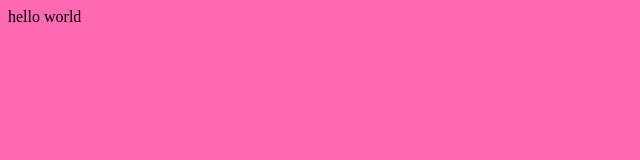
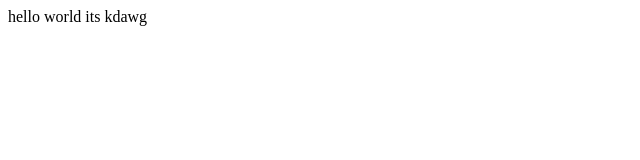
Before and after one commit to kas05175/katieschirrmacher, a plain HTML site: page index.html in a window 1280 px wide. Shown: the whole page, without its empty margins (0-640 px from the left). Drawn offline with Linux system fonts and the light colour scheme.

Commit message:
Update index.html

```diff
--- a/index.html
+++ b/index.html
@@ -2,7 +2,7 @@
   <head>
 <style>
 body {
-  background-color:hotpink;
+  background-color:fusha;
   color:black ;
 }
   </style>
@@ -10,6 +10,6 @@ body {
   </head>
 
 <body>
-hello world
+hello world its kdawg
 </body>
 </html>
```
